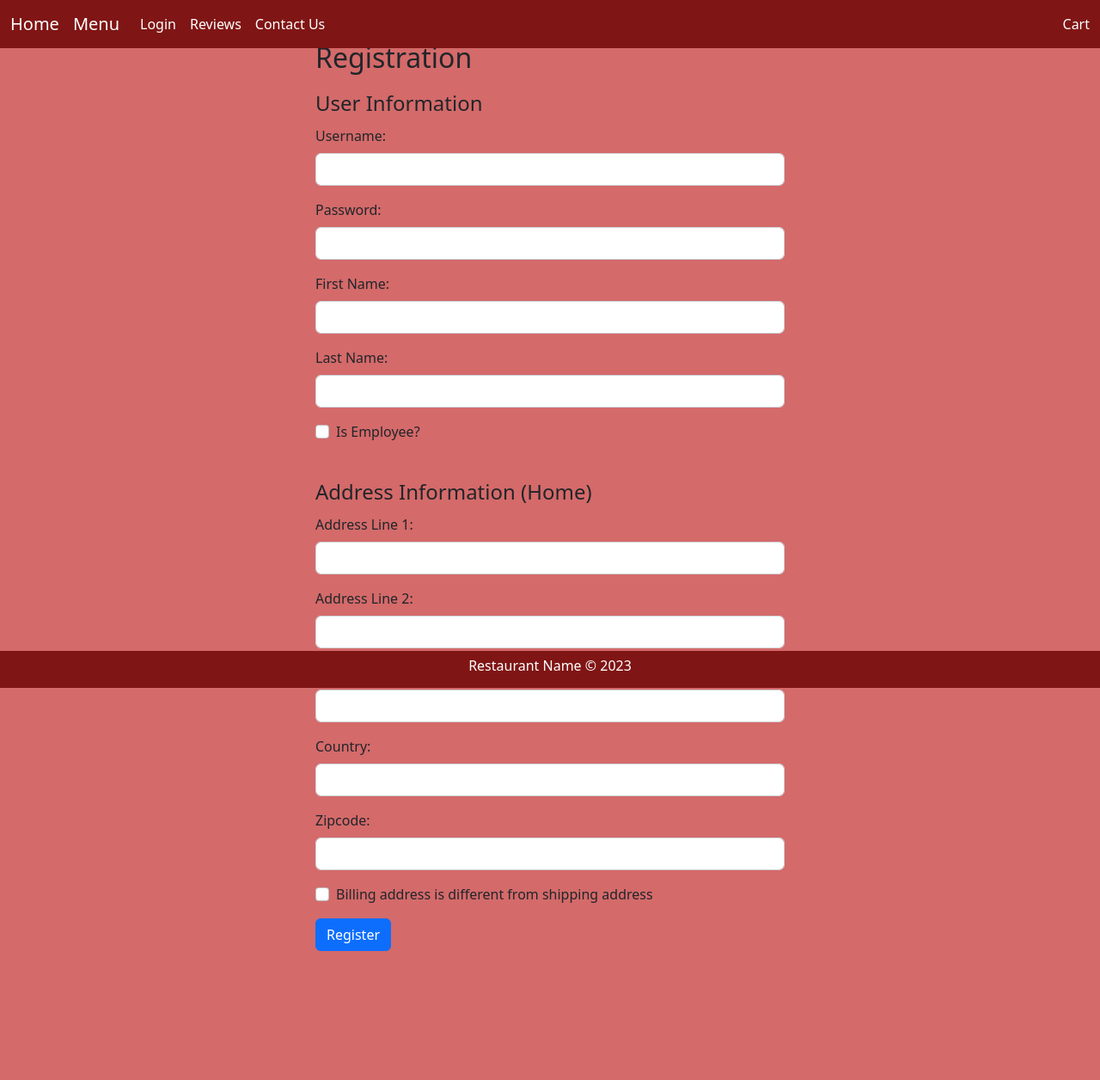
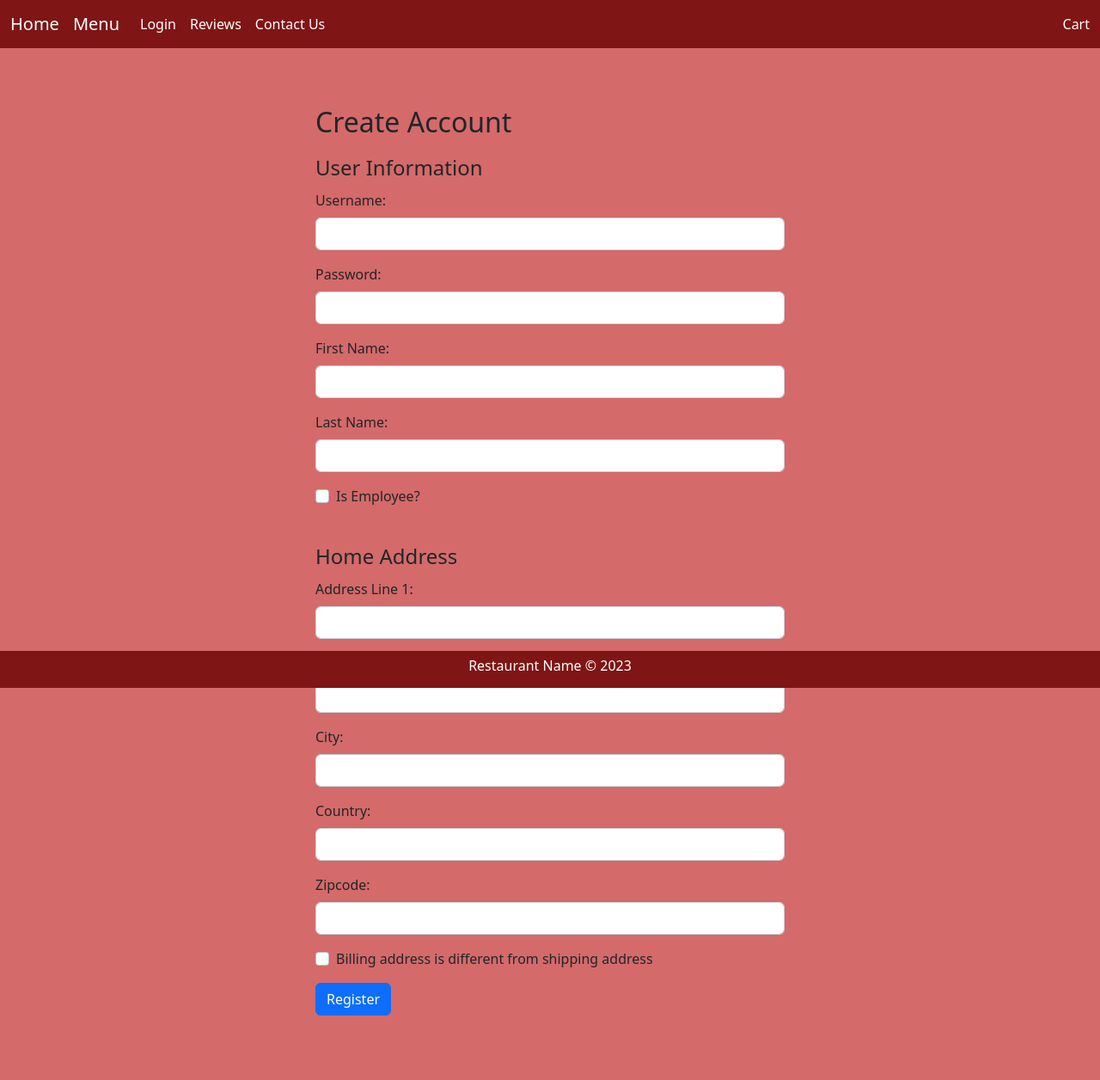
Before and after one commit to jlenz126/ctugroup, a PHP site: page /create_account.php in a window 1280 px wide. Shown: the whole page at 86% size. Before the commit the page ends 1106 px from the top, so only its background shows below. Run offline with PHP 8.4, Linux system fonts and the light colour scheme.

Commit message:
Update create_account.php
added top and bottom padding

```diff
--- a/create_account.php
+++ b/create_account.php
@@ -56,7 +56,7 @@ if ($_SERVER['REQUEST_METHOD'] == 'POST') {
 <div class="container mt-5">
     <div class="row justify-content-center">
         <div class="col-12 col-md-8 col-lg-6"> <!-- Adjusted for grid responsiveness -->
-            <h2>Registration</h2>
+            <h2>Create Account</h2>
             <p class="text-danger"><?= $message; ?></p>
 
             <form action="create_account.php" method="POST" class="mt-3">
@@ -85,7 +85,7 @@ if ($_SERVER['REQUEST_METHOD'] == 'POST') {
                 </fieldset>
 
                 <fieldset class="mt-4">
-                    <legend>Address Information (Home)</legend>
+                    <legend>Home Address</legend>
                     <div class="mb-3">
                         <label for="line1" class="form-label">Address Line 1:</label>
                         <input type="text" name="line1" class="form-control" required>
@@ -114,7 +114,7 @@ if ($_SERVER['REQUEST_METHOD'] == 'POST') {
                 </div>
 
                 <fieldset class="mt-4" id="billingAddressFields" style="display: none;">
-                    <legend>Billing Address Information</legend>
+                    <legend>Billing Address</legend>
                     <div class="mb-3">
                         <label for="billingLine1" class="form-label">Address Line 1:</label>
                         <input type="text" name="billingLine1" class="form-control">
@@ -157,6 +157,21 @@ if ($_SERVER['REQUEST_METHOD'] == 'POST') {
     </div>
 </div>
 
+<style>
+
+    /* Additional CSS for better presentation */
+
+    body {
+        padding-top: 75px; /* Adjusted based on navbar's height */
+        padding-bottom: 75px;
+    }
+    .main-view {
+        max-width: 600px;
+        margin: 0 auto; /* Vertically centered and horizontally centered */
+        padding: 5px;  /* Some padding for better spacing */
+    }
+</style>
+
 <?php
 include_once 'footer.php';
 ?>
```
